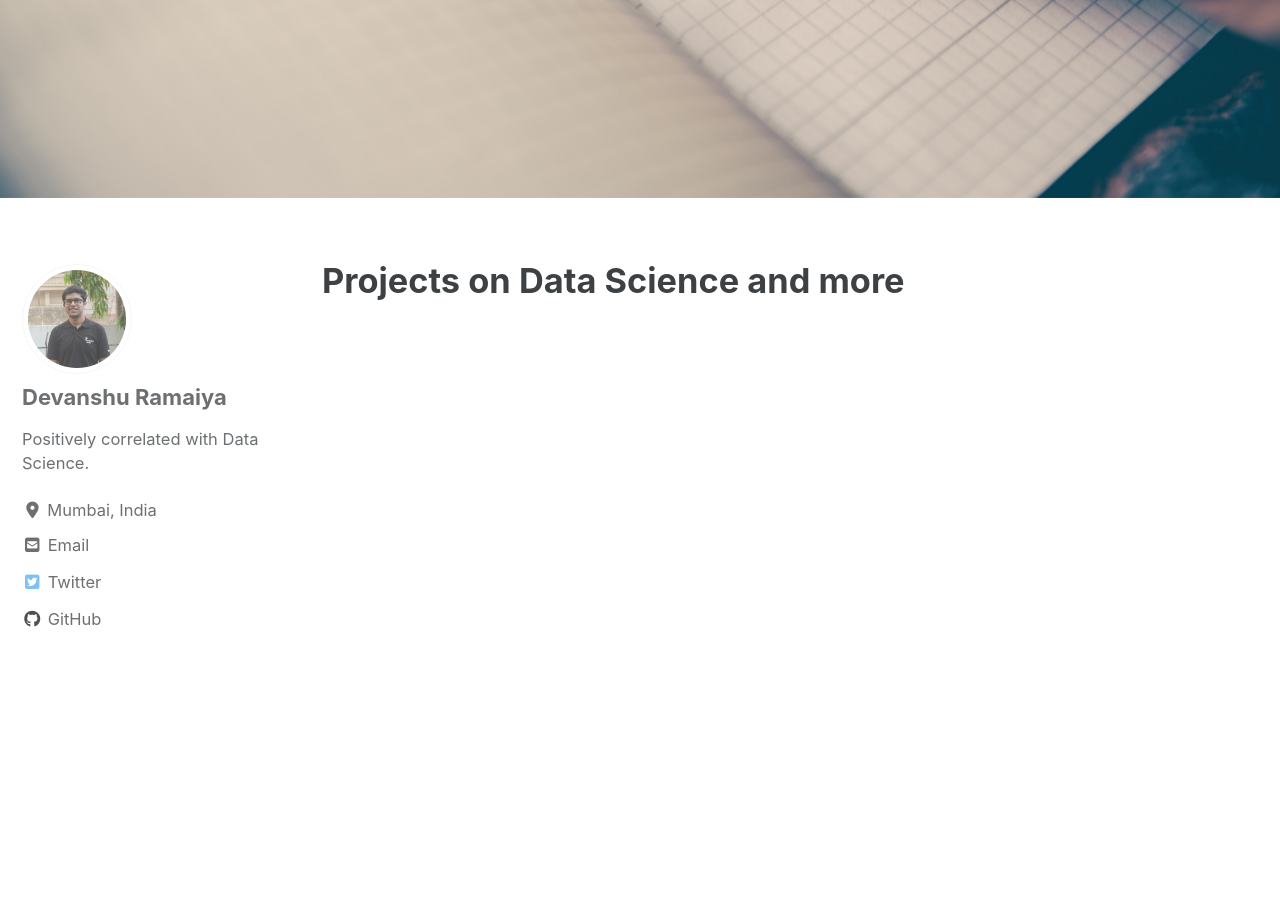
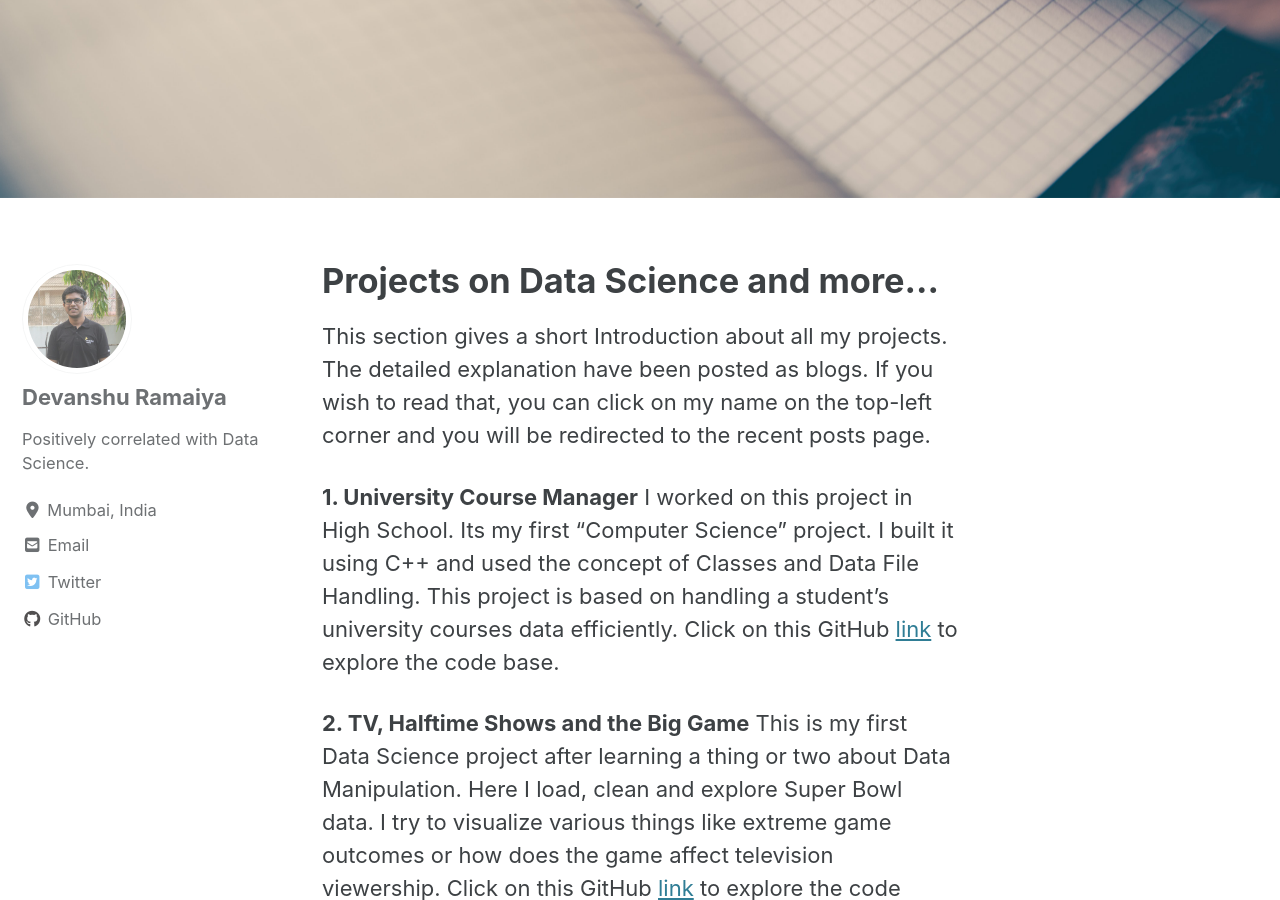
Before and after one commit to devanshu125/devanshu125.github.io, a Jekyll site: the page built from _pages/Projects.md, in a window 1280 px wide and 900 px high, scrolled down 743 px. Built offline with Jekyll 4.4.1, drawn with Linux system fonts in a browser that asks for light colours; cached includes are drawn as plain includes; nearby versions of some CDN libraries; some of the changed text lies outside the part shown.

Commit message:
Modified Projects section

```diff
--- a/_pages/Projects.md
+++ b/_pages/Projects.md
@@ -1,8 +1,30 @@
 ---
 layout: archive
 permalink: /Projects/
-title: "Projects on Data Science and more"
+title: "Projects on Data Science and more..."
 author_profile: true
 header:
   image: "/images/checklist.jpg"
 ---
+
+This section gives a short Introduction about all my projects. The detailed
+explanation have been posted as blogs. If you wish to read that, you can click
+on my name on the top-left corner and you will be redirected to the recent posts
+page.
+
+**1. University Course Manager**
+I worked on this project in High School. Its my first "Computer Science" project.
+I built it using C++ and used the concept of Classes and Data File Handling.
+This project is based on handling a student's university courses data efficiently.
+Click on this GitHub [link](https://github.com/devanshu125/University-Course-Manager)
+to explore the code base.
+
+**2. TV, Halftime Shows and the Big Game**
+This is my first Data Science project after learning a thing or two about Data Manipulation. Here I load, clean and explore Super Bowl data. I try to visualize various things like extreme game outcomes or how does the game affect television viewership.
+Click on this GitHub [link](https://github.com/devanshu125/TV-Halftime-Shows-and-the-Big-Game)
+to explore the code base.
+
+**3. Budgeting**
+This was my Final Project for the course CS50's Introduction to Computer Science
+by Harvard University. Its a web app built for someone who wants to manage their money.
+To see my project in live action, click [here](https://youtu.be/_hMlUxm6W6I).
```
Also changed, not shown: _pages/about.md (+2 -0 lines).
